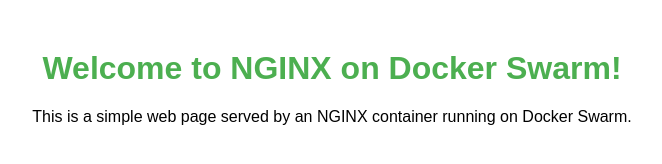
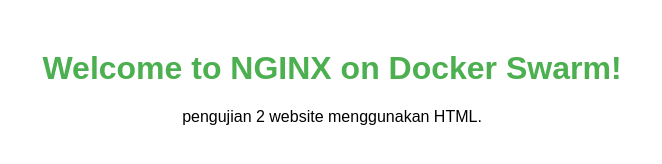
Before and after one commit to edisaputroo/docker-nginx, a plain HTML site: page index.html in a window 1280 px wide. Shown: the whole page, without its empty margins (308-970 px from the left). Drawn offline with Linux system fonts and the light colour scheme.

Commit message:
project 2 rev 8

```diff
--- a/index.html
+++ b/index.html
@@ -17,6 +17,6 @@
 </head>
 <body>
     <h1>Welcome to NGINX on Docker Swarm!</h1>
-    <p>This is a simple web page served by an NGINX container running on Docker Swarm.</p>
+    <p>pengujian 2 website menggunakan HTML.</p>
 </body>
 </html>
```
